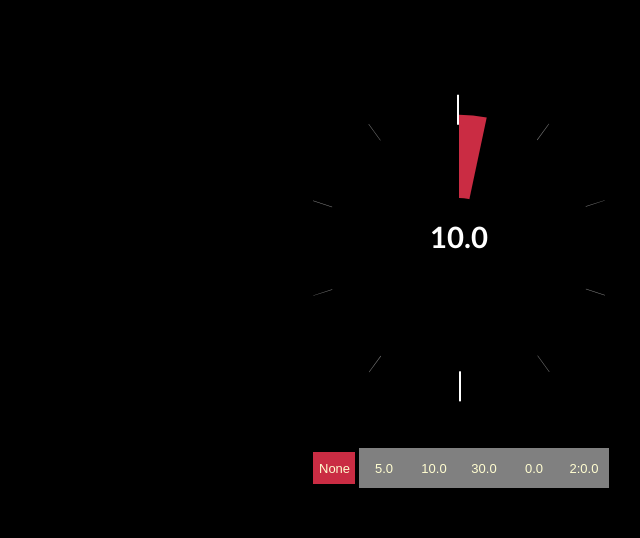
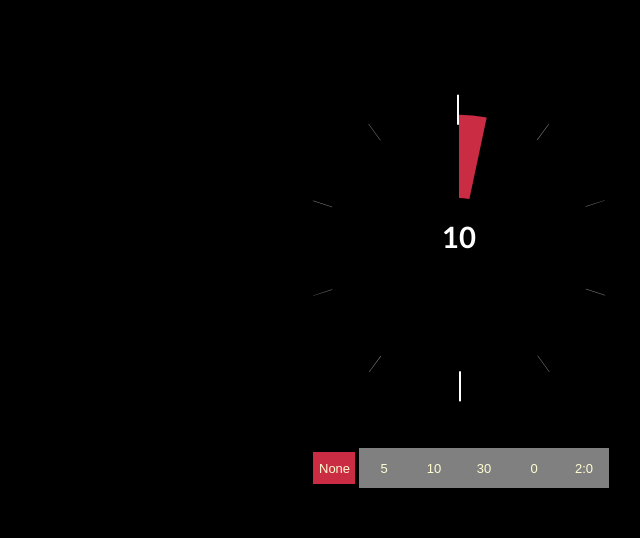
Before and after one commit to gessfred/ticc, a Gatsby site: page / in a window 1280 px wide. Shown: the top 538 px of the page, 261-901 px from the left. Built offline with nearby package versions, Linux system fonts and the light colour scheme; Gatsby itself is replaced by a stand-in of ours.

Commit message:
fixed toDMS

```diff
--- a/src/components/face.js
+++ b/src/components/face.js
@@ -60,7 +60,7 @@ class Face extends React.Component {
 
 
 	drawTime(drawer) {
-		const current = Math.round(this.state.currentTime), hover = Math.round(this.state.timeHover)
+		const current = this.state.currentTime, hover = this.state.timeHover
 		drawer.fillStyle = 'white'
 		drawer.font = "bold 22pt Calibri,Geneva,Arial"
 		drawer.textAlign = 'center'
--- a/src/util/util.js
+++ b/src/util/util.js
@@ -1,6 +1,7 @@
 const toDMS = function(time) {
 	const min = Math.floor(time/60), sec = Math.floor(time % 60)
-	return (time > 60 ? (min + ':') : '') + sec + '.' + 10*(time - (60*min + sec))
+	console.log(min + ':' + time)
+	return (time > 60 ? (min + ':') : '') + sec
 }
 
 module.exports = {
```
